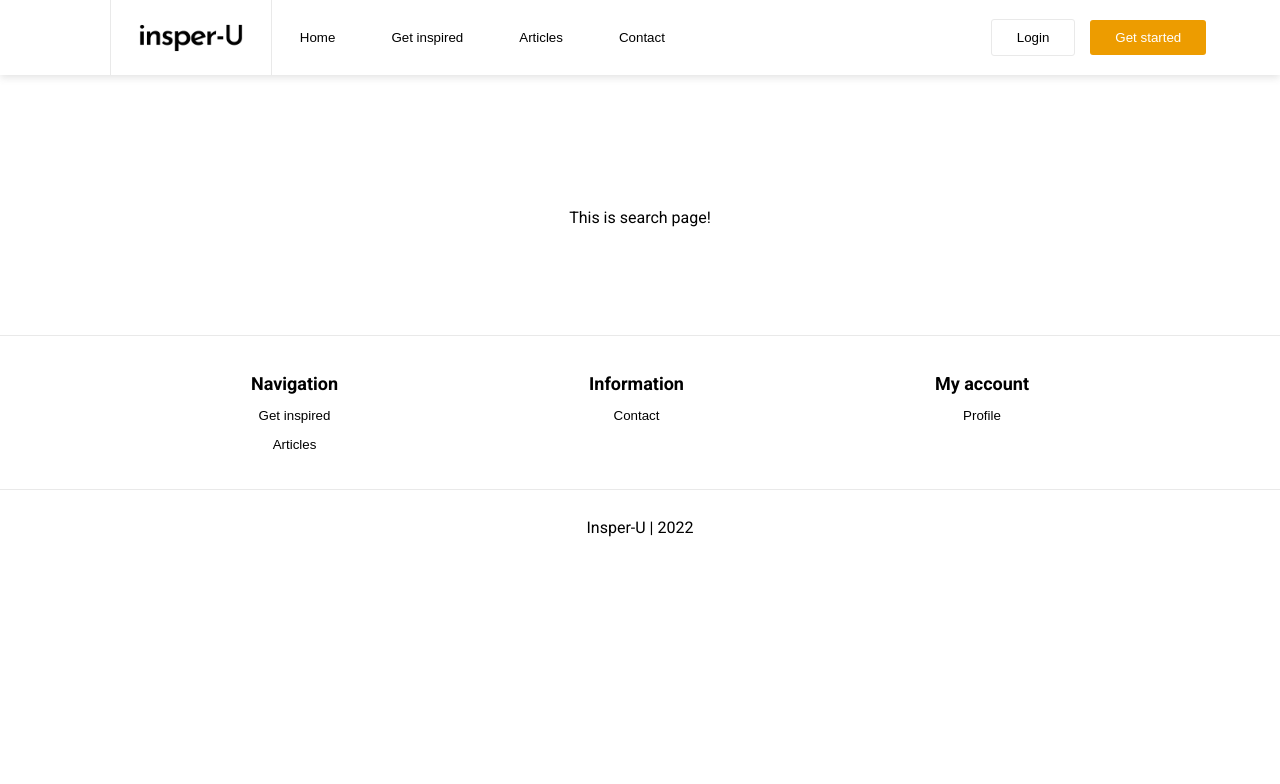
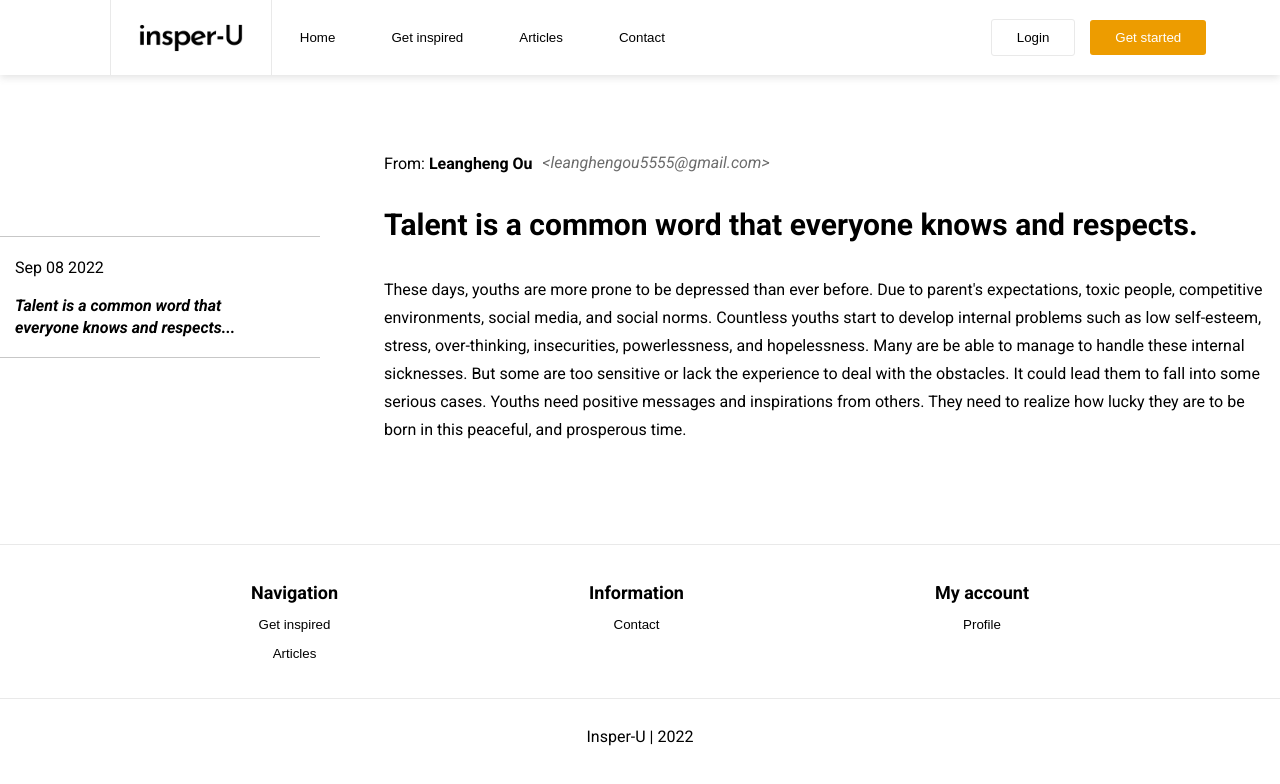
Before and after one commit to leanghengou/Insper-U_FinalProject, a React (Create React App) app in the folder client/: page /message in a window 1280 px wide. Shown: the top 784 px of the page. Built offline with nearby package versions, Linux system fonts and the light colour scheme; no server answers; a web font is replaced by a local one.

Commit message:
Message page frontend

```diff
--- a/client/src/components/Navigation.js
+++ b/client/src/components/Navigation.js
@@ -214,6 +214,7 @@ const LogoutButton = styled(IoLogOutOutline)`
 const MessageButton = styled(BiEnvelope)`
   font-size: 25px;
   margin-left: 35px;
+  font-weight: 300;
   &:hover {
     cursor: pointer;
     color: #ed9c00;
--- a/client/src/pages/Message.js
+++ b/client/src/pages/Message.js
@@ -3,18 +3,134 @@ import styled from "styled-components";
 const Message = () => {
   return (
     <Container>
-      <p>This is search page!</p>
+      <MessageBoxContainer>
+        <MessageBox>
+          <DateText>Sep 08 2022</DateText>
+          <TitleMessage>
+            Talent is a common word that everyone knows and respects...
+          </TitleMessage>
+        </MessageBox>
+      </MessageBoxContainer>
+      <MessageContainer>
+        <UserInfo>
+          <BodyText>
+            From:
+            <Bold> Leangheng Ou</Bold>
+          </BodyText>
+          <EmailText>{"<leanghengou5555@gmail.com>"}</EmailText>
+        </UserInfo>
+        <MessageTitle>
+          Talent is a common word that everyone knows and respects.
+        </MessageTitle>
+        <BodyText>
+          These days, youths are more prone to be depressed than ever before.
+          Due to parent's expectations, toxic people, competitive environments,
+          social media, and social norms. Countless youths start to develop
+          internal problems such as low self-esteem, stress, over-thinking,
+          insecurities, powerlessness, and hopelessness. Many are be able to
+          manage to handle these internal sicknesses. But some are too sensitive
+          or lack the experience to deal with the obstacles. It could lead them
+          to fall into some serious cases. Youths need positive messages and
+          inspirations from others. They need to realize how lucky they are to
+          be born in this peaceful, and prosperous time.
+        </BodyText>
+      </MessageContainer>
     </Container>
   );
 };
 
 const Container = styled.div`
-  margin-top: 150px;
+  margin-top: 100px;
   width: 100%;
   height: auto;
   display: flex;
-  justify-content: center;
+  justify-content: space-between;
   align-items: center;
 `;
 
+const MessageBoxContainer = styled.div`
+  width: 25%;
+  display: flex;
+  flex-direction: column;
+  height: auto;
+  border-bottom: 1px solid #c7c7c7;
+  border-top: 1px solid #c7c7c7;
+  transition: 0.3s ease-in-out;
+  &:hover {
+    background-color: #ed9c00;
+    cursor: pointer;
+  }
+`;
+
+const MessageBox = styled.div`
+  width: 80%;
+  height: 120px;
+  display: flex;
+  flex-direction: column;
+  justify-content: center;
+  margin-left: 15px;
+`;
+
+const BodyText = styled.p`
+  font-size: 16px;
+  font-weight: 400;
+  line-height: 28px;
+`;
+
+const UserInfo = styled.div`
+  width: 100%;
+  display: flex;
+  margin-bottom: 25px;
+`;
+
+const EmailText = styled.p`
+  color: #6c6c6c;
+  font-size: 16px;
+  font-weight: 400;
+  line-height: 25px;
+  font-style: italic;
+  margin-left: 10px;
+`;
+
+const DateText = styled.p`
+  font-size: 16px;
+  font-weight: 400;
+  line-height: 25px;
+`;
+
+const Bold = styled.span`
+  font-weight: 600;
+`;
+
+const TitleMessage = styled.p`
+  font-size: 16px;
+  font-weight: 600;
+  line-height: 22px;
+  font-style: italic;
+  margin-top: 15px;
+`;
+
+const MessageContainer = styled.div`
+  width: 70%;
+  display: flex;
+  flex-direction: column;
+`;
+
+const MessageTitle = styled.div`
+  font-size: 30px;
+  line-height: 43px;
+  font-weight: 600;
+  margin-bottom: 30px;
+`;
+
+const BigHeader = styled.h1`
+  width: 100%;
+  text-transform: uppercase;
+  font-size: 35px;
+  font-family: "Anton", sans-serif;
+  font-style: normal;
+  text-align: left;
+  margin-bottom: 20px;
+  line-height: 60px;
+`;
 export default Message;
```
